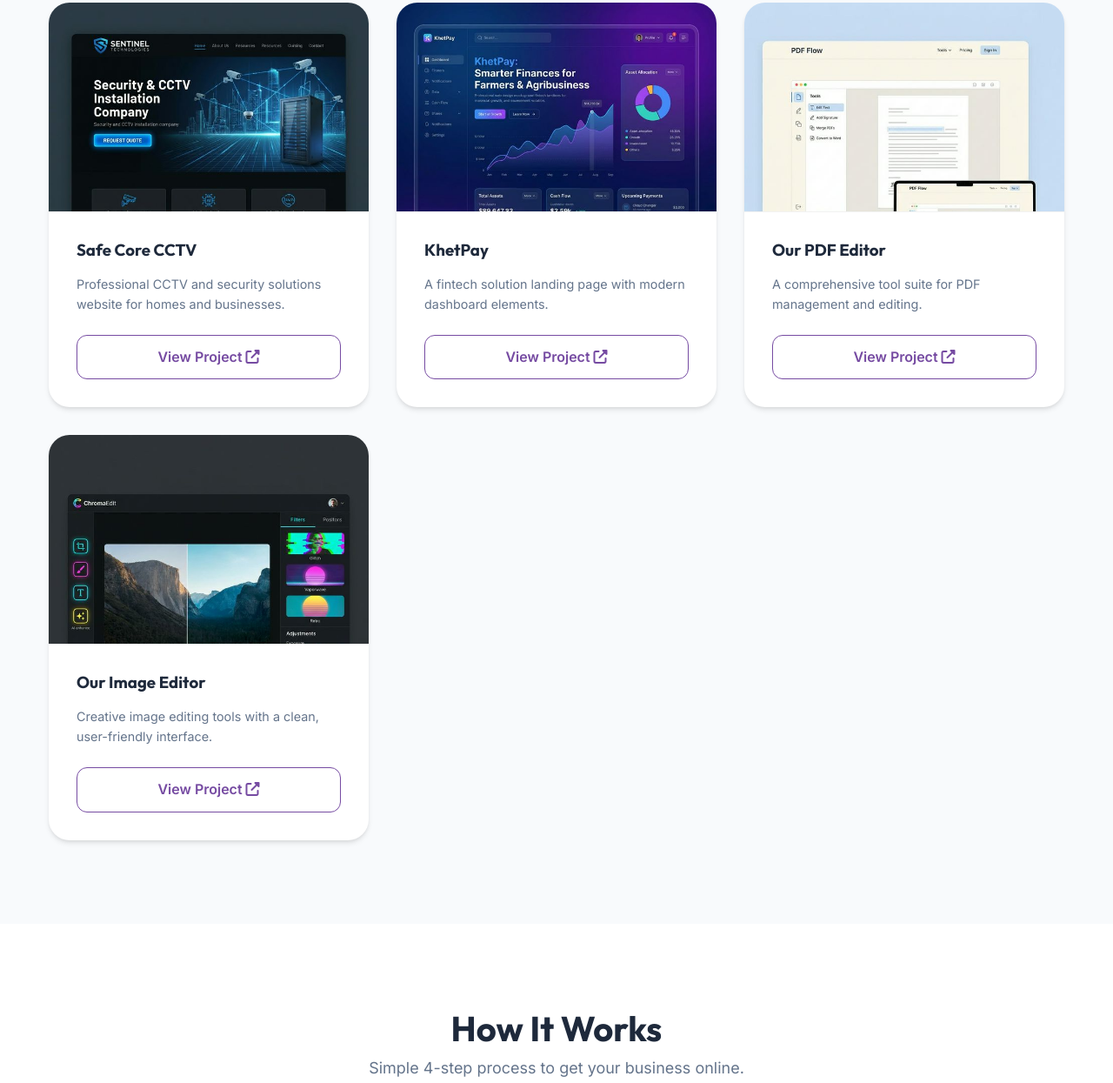
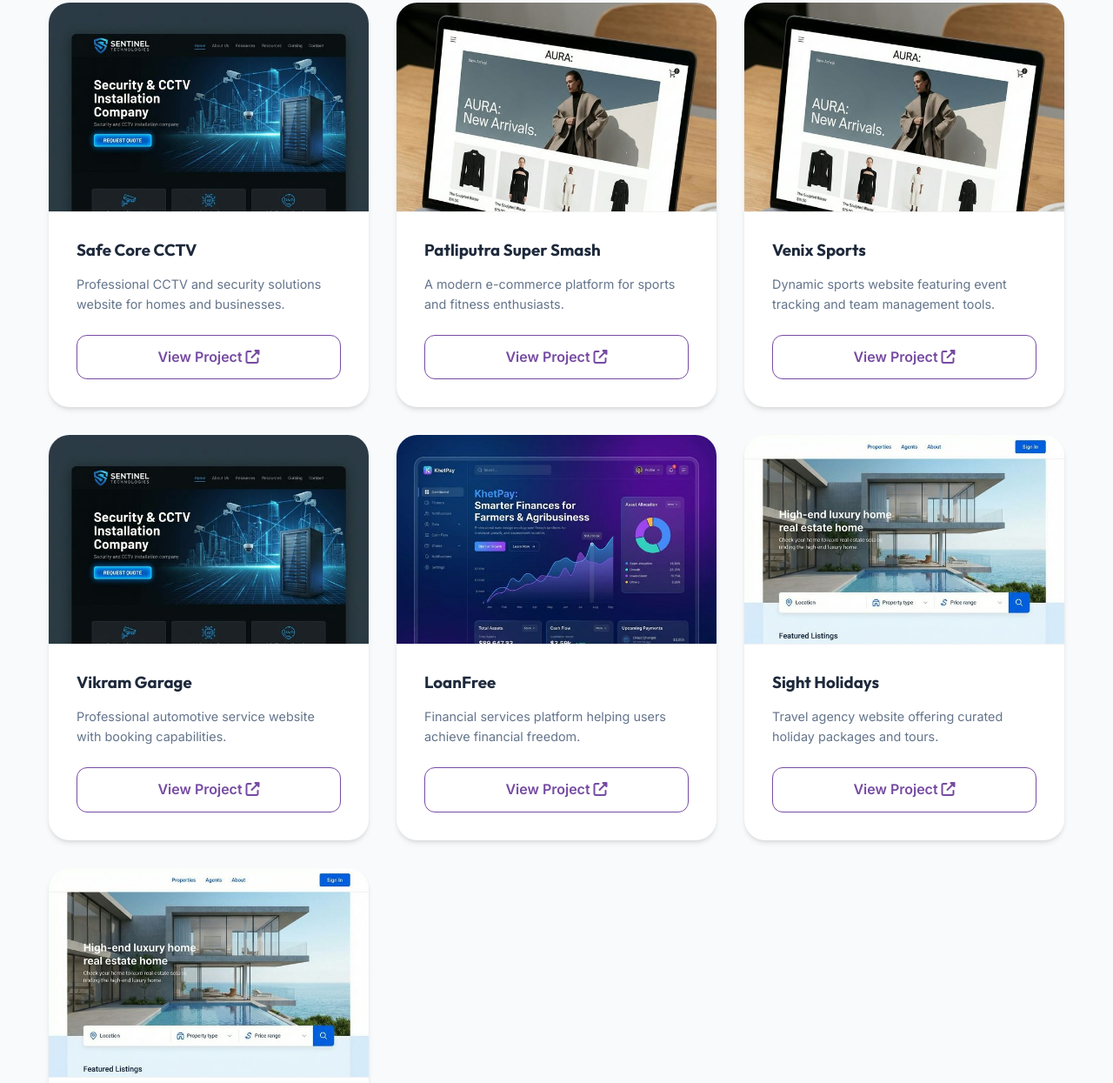
Before and after one commit to sumit2607/codecrewlabz, a plain HTML site: page index.html in a window 1280 px wide. Shown: the part 3661-4906 px from the top of the page at 87% size. Drawn offline with Linux system fonts and the light colour scheme.

Commit message:
Update portfolio URLs and add new projects

```diff
--- a/index.html
+++ b/index.html
@@ -289,28 +289,28 @@
             </div>
 
             <div class="portfolio-grid">
-                <!-- Project: L & R Medical Website -->
+                <!-- Project: L & R Medical -->
                 <div class="portfolio-card glass-effect">
                     <div class="portfolio-preview">
-                        <img src="portfolio-realestate.png" alt="L & R Medical Website" class="portfolio-img">
+                        <img src="portfolio-realestate.png" alt="L & R Medical" class="portfolio-img">
                     </div>
                     <div class="portfolio-content">
                         <h3>L & R Medical</h3>
                         <p>A professional healthcare website connecting patients with trusted medical services.</p>
-                        <a href="https://l-r-medical-website.vercel.app/" target="_blank" class="btn btn-outline">View
-                            Project <i class="fas fa-external-link-alt"></i></a>
+                        <a href="https://l-r-medical-websitenew.vercel.app/" target="_blank"
+                            class="btn btn-outline">View Project <i class="fas fa-external-link-alt"></i></a>
                     </div>
                 </div>
 
                 <!-- Project: L & R Real Estate -->
                 <div class="portfolio-card glass-effect">
                     <div class="portfolio-preview">
-                        <img src="portfolio-realestate.png" alt="L & R Real Estate Website" class="portfolio-img">
+                        <img src="portfolio-realestate.png" alt="L & R Real Estate" class="portfolio-img">
                     </div>
                     <div class="portfolio-content">
                         <h3>L & R Real Estate</h3>
                         <p>A premium real estate website featuring property listings and expert agent services.</p>
-                        <a href="https://l-r-real-state.vercel.app/" target="_blank" class="btn btn-outline">View
+                        <a href="https://l-r-real-statenew.vercel.app/" target="_blank" class="btn btn-outline">View
                             Project <i class="fas fa-external-link-alt"></i></a>
                     </div>
                 </div>
@@ -318,12 +318,12 @@
                 <!-- Project: Meri Maa Ki Rasoi -->
                 <div class="portfolio-card glass-effect">
                     <div class="portfolio-preview">
-                        <img src="portfolio-food.png" alt="Meri Maa Ki Rasoi Website" class="portfolio-img">
+                        <img src="portfolio-food.png" alt="Meri Maa Ki Rasoi" class="portfolio-img">
                     </div>
                     <div class="portfolio-content">
                         <h3>Meri Maa Ki Rasoi</h3>
                         <p>A delightful restaurant website showcasing authentic home-cooked meals.</p>
-                        <a href="https://meri-maa-ki-rasoi.vercel.app/" target="_blank" class="btn btn-outline">View
+                        <a href="https://meri-maa-ki-rasoinew.vercel.app/" target="_blank" class="btn btn-outline">View
                             Project <i class="fas fa-external-link-alt"></i></a>
                     </div>
                 </div>
@@ -331,79 +331,93 @@
                 <!-- Project: Safe Core CCTV -->
                 <div class="portfolio-card glass-effect">
                     <div class="portfolio-preview">
-                        <img src="portfolio-cctv.png" alt="Safe Core CCTV Website" class="portfolio-img">
+                        <img src="portfolio-cctv.png" alt="Safe Core CCTV" class="portfolio-img">
                     </div>
                     <div class="portfolio-content">
                         <h3>Safe Core CCTV</h3>
                         <p>Professional CCTV and security solutions website for homes and businesses.</p>
-                        <a href="https://safe-core-cctv.vercel.app/" target="_blank" class="btn btn-outline">View
+                        <a href="https://safe-core-cctvnew.vercel.app/" target="_blank" class="btn btn-outline">View
                             Project <i class="fas fa-external-link-alt"></i></a>
                     </div>
                 </div>
-                <!-- Project 1 -->
+
+                <!-- Project: Patliputra Super Smash -->
                 <div class="portfolio-card glass-effect">
                     <div class="portfolio-preview">
-                        <img src="portfolio-khetpay.png" alt="KhetPay Fintech Website" class="portfolio-img">
+                        <img src="portfolio-ecommerce.png" alt="Patliputra Super Smash" class="portfolio-img">
                     </div>
                     <div class="portfolio-content">
-                        <h3>KhetPay</h3>
-                        <p>A fintech solution landing page with modern dashboard elements.</p>
-                        <a href="https://kehtpay.vercel.app/" target="_blank" class="btn btn-outline">View Project <i
+                        <h3>Patliputra Super Smash</h3>
+                        <p>A modern e-commerce platform for sports and fitness enthusiasts.</p>
+                        <a href="https://patliputra-super-smash-websitenew.vercel.app/" target="_blank"
+                            class="btn btn-outline">View Project <i class="fas fa-external-link-alt"></i></a>
+                    </div>
+                </div>
+
+                <!-- Project: Venix Sports -->
+                <div class="portfolio-card glass-effect">
+                    <div class="portfolio-preview">
+                        <img src="portfolio-ecommerce.png" alt="Venix Sports" class="portfolio-img">
+                    </div>
+                    <div class="portfolio-content">
+                        <h3>Venix Sports</h3>
+                        <p>Dynamic sports website featuring event tracking and team management tools.</p>
+                        <a href="https://venix-sports-webwiteapp.vercel.app/" target="_blank"
+                            class="btn btn-outline">View Project <i class="fas fa-external-link-alt"></i></a>
+                    </div>
+                </div>
+
+                <!-- Project: Vikram Garage -->
+                <div class="portfolio-card glass-effect">
+                    <div class="portfolio-preview">
+                        <img src="portfolio-cctv.png" alt="Vikram Garage" class="portfolio-img">
+                    </div>
+                    <div class="portfolio-content">
+                        <h3>Vikram Garage</h3>
+                        <p>Professional automotive service website with booking capabilities.</p>
+                        <a href="https://vikram-garagenew.vercel.app/" target="_blank" class="btn btn-outline">View
+                            Project <i class="fas fa-external-link-alt"></i></a>
+                    </div>
+                </div>
+
+                <!-- Project: LoanFree -->
+                <div class="portfolio-card glass-effect">
+                    <div class="portfolio-preview">
+                        <img src="portfolio-khetpay.png" alt="LoanFree" class="portfolio-img">
+                    </div>
+                    <div class="portfolio-content">
+                        <h3>LoanFree</h3>
+                        <p>Financial services platform helping users achieve financial freedom.</p>
+                        <a href="https://www.loanfree.info/" target="_blank" class="btn btn-outline">View Project <i
                                 class="fas fa-external-link-alt"></i></a>
                     </div>
                 </div>
 
-                <!-- Project 2 -->
+                <!-- Project: Sight Holidays -->
                 <div class="portfolio-card glass-effect">
                     <div class="portfolio-preview">
-                        <img src="portfolio-pdf-editor.png" alt="PDF Editor Website" class="portfolio-img">
+                        <img src="portfolio-realestate.png" alt="Sight Holidays" class="portfolio-img">
                     </div>
                     <div class="portfolio-content">
-                        <h3>Our PDF Editor</h3>
-                        <p>A comprehensive tool suite for PDF management and editing.</p>
-                        <a href="https://www.ourpdfeditor.com/" target="_blank" class="btn btn-outline">View Project <i
+                        <h3>Sight Holidays</h3>
+                        <p>Travel agency website offering curated holiday packages and tours.</p>
+                        <a href="https://www.sightholidays.com" target="_blank" class="btn btn-outline">View Project <i
                                 class="fas fa-external-link-alt"></i></a>
                     </div>
                 </div>
 
-                <!-- Project 3 -->
+                <!-- Project: GT Holidays -->
                 <div class="portfolio-card glass-effect">
                     <div class="portfolio-preview">
-                        <img src="portfolio-image-editor.png" alt="Image Editor Website" class="portfolio-img">
+                        <img src="portfolio-realestate.png" alt="GT Holidays" class="portfolio-img">
                     </div>
                     <div class="portfolio-content">
-                        <h3>Our Image Editor</h3>
-                        <p>Creative image editing tools with a clean, user-friendly interface.</p>
-                        <a href="https://ourimageeditor.vercel.app/" target="_blank" class="btn btn-outline">View
-                            Project <i class="fas fa-external-link-alt"></i></a>
+                        <h3>GT Holidays</h3>
+                        <p>Premium travel portal for booking flights, hotels, and vacation packages.</p>
+                        <a href="https://www.gtholidays.in/" target="_blank" class="btn btn-outline">View Project <i
+                                class="fas fa-external-link-alt"></i></a>
                     </div>
                 </div>
-
-                <!-- Project 4 (Hidden)
-                <div class="portfolio-card glass-effect">
-                    <div class="portfolio-preview">
-                        <img src="portfolio-ecommerce.png" alt="Fashion Store Website" class="portfolio-img">
-                    </div>
-                    <div class="portfolio-content">
-                        <h3>Aura Fashion</h3>
-                        <p>Modern e-commerce store with shopping cart and payment integration.</p>
-                        <a href="#" class="btn btn-outline">View Demo <i class="fas fa-external-link-alt"></i></a>
-                    </div>
-                </div>
-                -->
-
-                <!-- Project 5 (Hidden)
-                <div class="portfolio-card glass-effect">
-                    <div class="portfolio-preview">
-                        <img src="portfolio-restaurant.png" alt="Restaurant Website" class="portfolio-img">
-                    </div>
-                    <div class="portfolio-content">
-                        <h3>Gusto Bistro</h3>
-                        <p>Elegant restaurant website with table reservation system and menu.</p>
-                        <a href="#" class="btn btn-outline">View Demo <i class="fas fa-external-link-alt"></i></a>
-                    </div>
-                </div>
-                -->
             </div>
         </div>
     </section>
```
